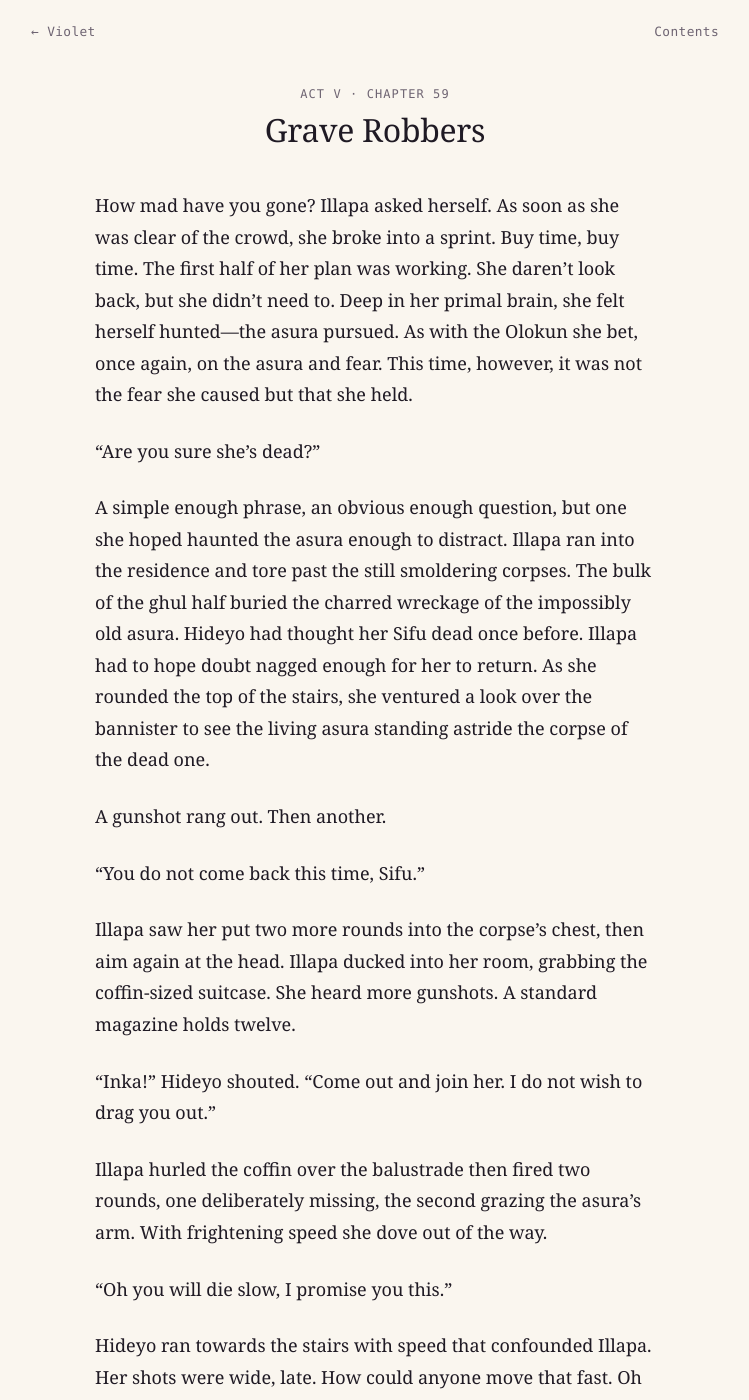
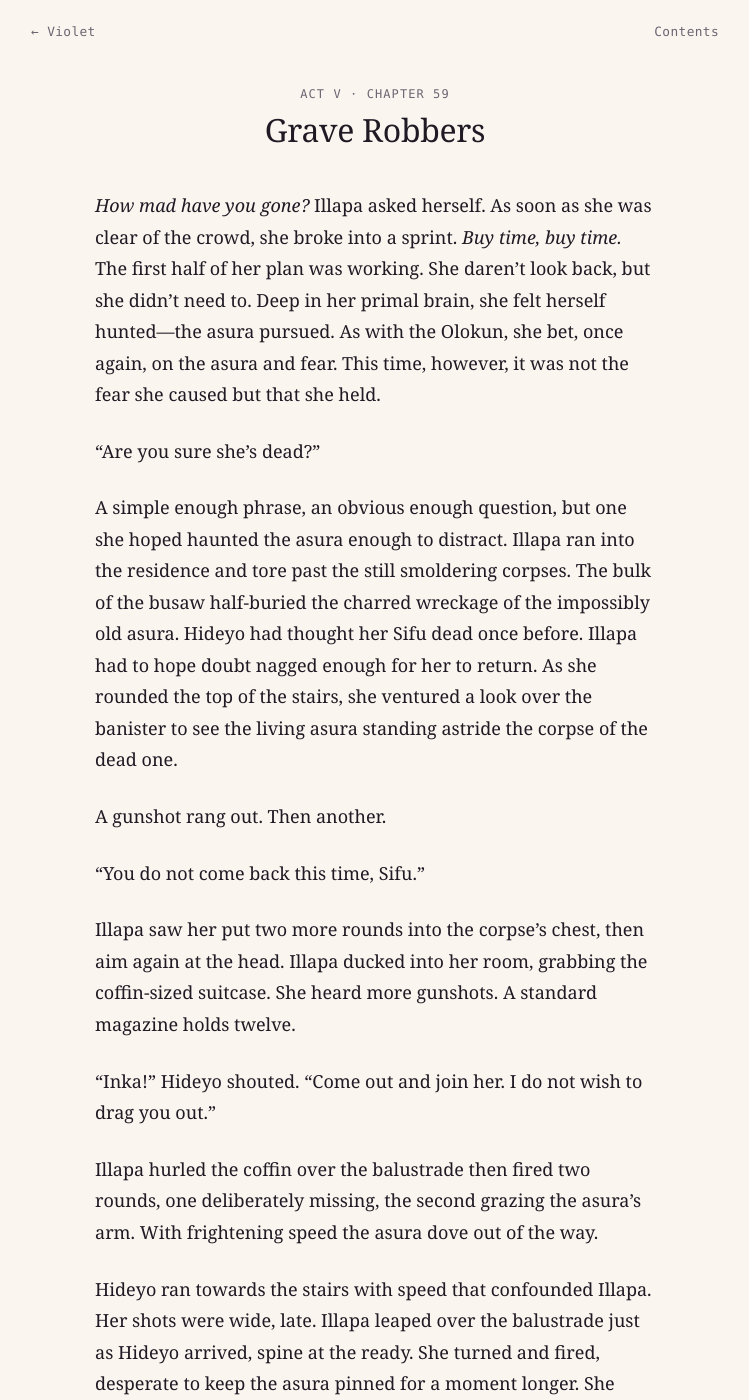
Before and after one commit to kmunki/kmunki.github.io, a Jekyll site: the page built from _fiction/violet/099-chapter-59.md, in a window 1280 px wide and 1400 px high. Shown: the whole window, without its empty margins (265-1014 px from the left). Built offline with Jekyll 4.4.1, drawn with Linux system fonts in a browser that asks for light colours; some of the changed text lies outside the part shown.

Commit message:
Violet ch 59 "Grave Robbers": Cut slapstick quips; name the busaw
- Cut: "How could anyone move that fast.", "Oh gods what a dumb plan this was.", Hideyo's "Oh you will die slow…", the "Gods I hope…" / "Not if I kill you first" exchange, "no no no!".
- Hideyo's return is now shown: "Hideyo stood in the doorway again, spine bared." One quip kept: "Sorry, love. Not this time!"
- "ghul" / "wendigo's" → "busaw"; Illapa's thoughts italicized; "she dove" → "the asura dove" (ambiguous pronoun).
- Copyedit: half-buried, banister, commas, lowercase tag. 555 → 513 words.

Co-Authored-By: Claude Fable 5.1 <noreply@anthropic.com>
Claude-Session: https://claude.ai/code/session_01NJgbLGEsaNqtMx8nky9w7V

```diff
--- a/_fiction/violet/099-chapter-59.md
+++ b/_fiction/violet/099-chapter-59.md
@@ -8,11 +8,11 @@ permalink: /fiction/violet/chapter-59/
 act: 5
 date: November 02, 2025
 ---
-How mad have you gone? Illapa asked herself. As soon as she was clear of the crowd, she broke into a sprint. Buy time, buy time. The first half of her plan was working. She daren’t look back, but she didn’t need to. Deep in her primal brain, she felt herself hunted—the asura pursued. As with the Olokun she bet, once again, on the asura and fear. This time, however, it was not the fear she caused but that she held.
+*How mad have you gone?* Illapa asked herself. As soon as she was clear of the crowd, she broke into a sprint. *Buy time, buy time.* The first half of her plan was working. She daren’t look back, but she didn’t need to. Deep in her primal brain, she felt herself hunted—the asura pursued. As with the Olokun, she bet, once again, on the asura and fear. This time, however, it was not the fear she caused but that she held.
 
 “Are you sure she’s dead?”
 
-A simple enough phrase, an obvious enough question, but one she hoped haunted the asura enough to distract. Illapa ran into the residence and tore past the still smoldering corpses. The bulk of the ghul half buried the charred wreckage of the impossibly old asura. Hideyo had thought her Sifu dead once before. Illapa  had to hope doubt nagged enough for her to return. As she rounded the top of the stairs, she ventured a look over the bannister to see the living asura standing astride the corpse of the dead one.
+A simple enough phrase, an obvious enough question, but one she hoped haunted the asura enough to distract. Illapa ran into the residence and tore past the still smoldering corpses. The bulk of the busaw half-buried the charred wreckage of the impossibly old asura. Hideyo had thought her Sifu dead once before. Illapa had to hope doubt nagged enough for her to return. As she rounded the top of the stairs, she ventured a look over the banister to see the living asura standing astride the corpse of the dead one.
 
 A gunshot rang out. Then another.
 
@@ -22,28 +22,24 @@ Illapa saw her put two more rounds into the corpse’s chest, then aim again at
 
 “Inka!” Hideyo shouted. “Come out and join her. I do not wish to drag you out.”
 
-Illapa hurled the coffin over the balustrade then fired two rounds, one deliberately missing, the second grazing the asura’s arm. With frightening speed she dove out of the way.
+Illapa hurled the coffin over the balustrade then fired two rounds, one deliberately missing, the second grazing the asura’s arm. With frightening speed the asura dove out of the way.
 
-“Oh you will die slow, I promise you this.”
-
-Hideyo ran towards the stairs with speed that confounded Illapa. Her shots were wide, late. How could anyone move that fast. Oh gods what a dumb plan this was. Illapa leaped over the balustrade just as Hideyo arrived, spine at the ready. She turned and fired, desperate to keep the asura pinned for a moment longer. She landed hard and rolled. The asura would be right behind.
+Hideyo ran towards the stairs with speed that confounded Illapa. Her shots were wide, late. Illapa leaped over the balustrade just as Hideyo arrived, spine at the ready. She turned and fired, desperate to keep the asura pinned for a moment longer. She landed hard and rolled. The asura would be right behind.
 
 Then she heard it. A celebratory roar from the crowd.
 
 Mid-air, the asura heard it too. She landed in a run.
 
-“No!” The woman in black shouted, “no no no!” And she was gone, back to the fight. The doors of the residence were still splayed open, a slab of sunset framing the monsters’ bodies.
+“No!” the woman in black shouted, and she was gone, back to the fight. The doors of the residence were still splayed open, a slab of sunset framing the monsters’ bodies.
 
-Illapa knew she had minutes before the woman would come back, ready for vengeance. With all her strength, she pulled the old Sifu’s charred corpse from under the wendigo’s and placed it into the coffin.
+Illapa knew she had minutes before the woman would come back, ready for vengeance. With all her strength, she pulled the old Sifu’s charred corpse from under the busaw’s and placed it into the coffin.
 
-“Vidya has theories about whatever you were Sifu. Even as a corpse, you’re too valuable to Violet, which means you’re valuable to Inka.”
+“Vidya has theories about whatever you were, Sifu. Even as a corpse, you’re too valuable to Violet, which means you’re valuable to Inka.”
 
 She crawled in next to the body.
 
-“Gods I hope this thing doesn’t kill me too.”
+Hideyo stood in the doorway again, spine bared.
 
-“Not if I kill you first,” said Hideyo, who had appeared again in the door.
-
-“Sorry love, not this time!”
+“Sorry, love. Not this time!”
 
 Illapa snapped the lid shut and smashed the only button in the coffin. A terrible roar as the rockets blasted to life and the coffin launched through the doors. Tiny wings popped out of the sides, fore and aft, and it hurled itself into the air. A perfect parabola through the sky of Seoul, out towards the sea.
```
